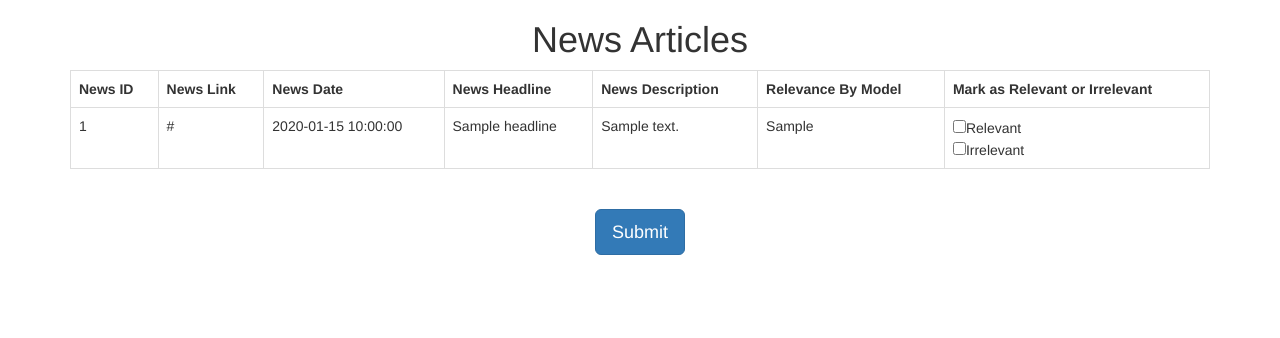
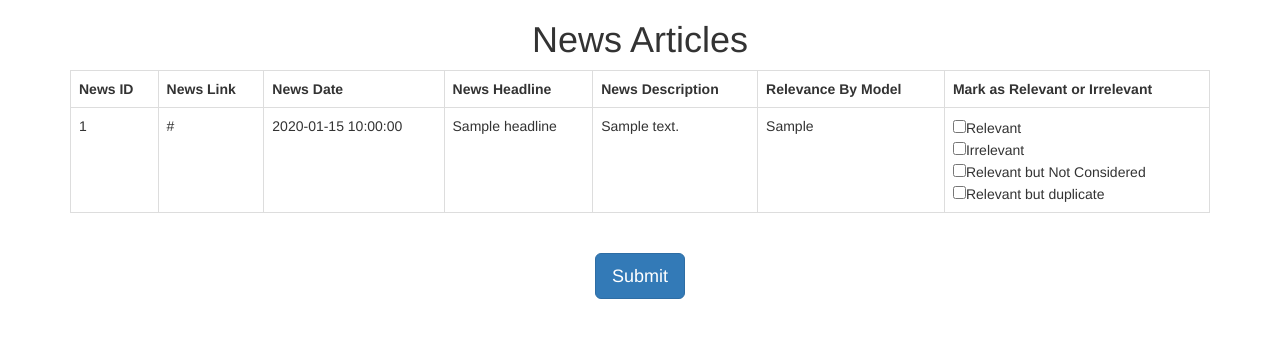
Before and after one commit to snamjoshi1/NewsArticles, a Flask app: template templates/home.html in a window 1280 px wide. Shown: the top 338 px of the page. Run offline with Flask 3, Linux system fonts and the light colour scheme; the template is opened without the code that fills it: most values are stand-ins (such as "Sample title", 1, 10 or a date in 2020); parts of the project's set-up code (start-up, migrations or seed data) failed here and were passed over.

Commit message:
code changes

```diff
--- a/app.py
+++ b/app.py
@@ -41,6 +41,7 @@ def hello_world():
 def savedData():
   if request.method == 'POST':
     values = request.form.getlist('check1')
+    print(values)
     for i in range(len(values)):
       json_obj[i]['status'] = values[i]
       print(json_obj)
@@ -80,11 +81,24 @@ def final():
 def submit():
   if request.method == 'POST':
     df = pd.DataFrame(json_obj)
-    df = df[df['status'] == 'Relevant']
+    print(df)
+    df1 = df[df['status'] == 'Relevant']
+    df2 = df[df['status'] == 'Irrelevant']
+    df3 = df[df['status'] == 'Relevant but Not Considered']
+    df4 = df[df['status'] == 'Relevant but duplicate']
     print(df)
     todayDate = datetime.now().strftime('%b%d%Y')
     fileName = 'Relevant' + str(todayDate) + '.xlsx'
-    df.to_excel(fileName)
+    df1.to_excel(fileName)
+    print(df2)
+    fileName = 'Irrelevant' + str(todayDate) + '.xlsx'
+    df2.to_excel(fileName)
+    print(df3)
+    fileName = 'RelevantButNC' + str(todayDate) + '.xlsx'
+    df3.to_excel(fileName)
+    print(df4)
+    fileName = 'RelevantButDup' + str(todayDate) + '.xlsx'
+    df4.to_excel(fileName)
   return "Submitted Successfully"
 
 
--- a/templates/addNew.html
+++ b/templates/addNew.html
@@ -36,6 +36,8 @@
                 <th>News Date</th>
                 <th>News Headline</th>
                 <th>News Description</th>
+                <th>Relevance By Model</th>
+                <th>Status</th>
             </tr>
             {% for job in jobs %}
 
@@ -45,6 +47,8 @@
                   <td>{{job['Date']}}</td>
                   <td>{{job['headline']}}</td>
                   <td>{{job['article_text']}}</td>
+                  <td>{{job['RelevanceByModel']}}</td>
+                  <td>{{job['status']}}</td>
 
               </tr>
             {% endfor %}
--- a/templates/final.html
+++ b/templates/final.html
@@ -17,6 +17,7 @@
                 <th>News Date</th>
                 <th>News Headline</th>
                 <th>News Description</th>
+                <th>Relevance By Model</th>
                 <th>Status</th>
             </tr>
             {% for job in jobs %}
@@ -27,6 +28,7 @@
                   <td>{{job['Date']}}</td>
                   <td>{{job['headline']}}</td>
                   <td>{{job['article_text']}}</td>
+                  <td>{{job['RelevanceByModel']}}</td>
                   <td>{{job['status']}}</td>
               </tr>
             {% endfor %}
--- a/templates/home.html
+++ b/templates/home.html
@@ -40,6 +40,14 @@
   name='check1' value="Irrelevant" id="flexCheckChecked">Irrelevant
 
       </div>
+       <div class="form-check">
+        <input class="form-check-input" type="checkbox"
+  name='check1' value="Relevant but Not Considered" id="flexCheckChecked">Relevant but Not Considered
+      </div>
+             <div class="form-check">
+        <input class="form-check-input" type="checkbox"
+  name='check1' value="Relevant but duplicate" id="flexCheckChecked">Relevant but duplicate
+      </div>
                   </td>
               </tr>
             {% endfor %}
```
